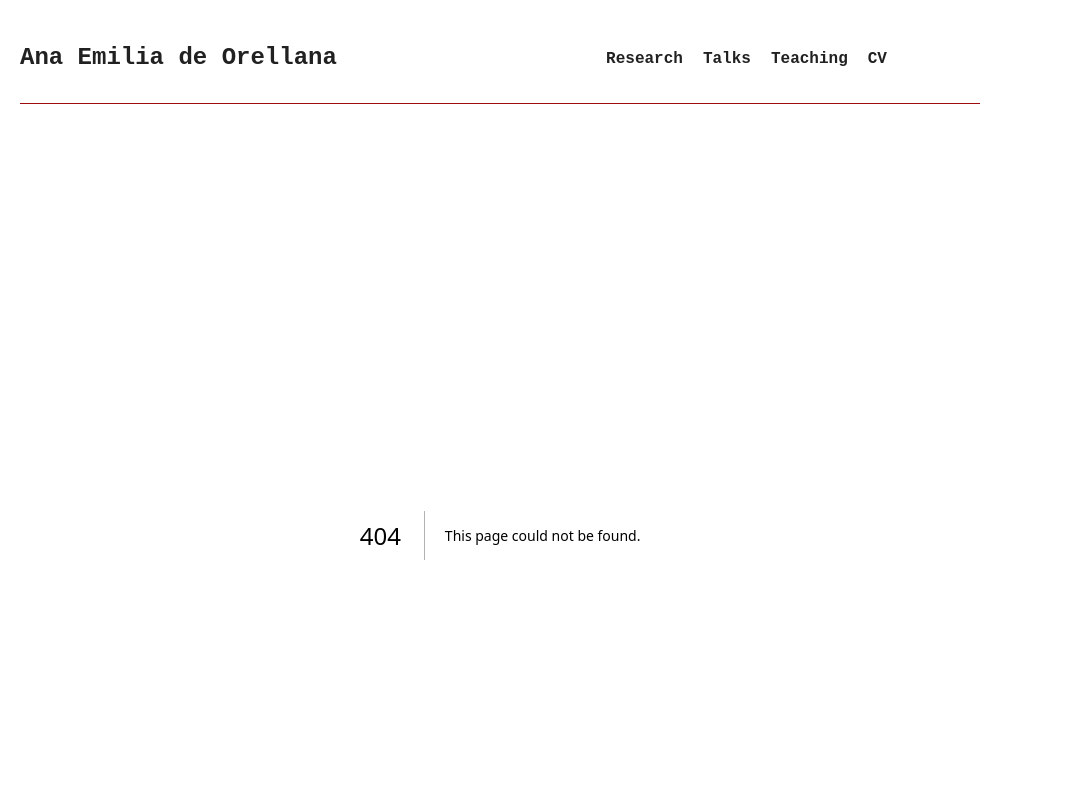
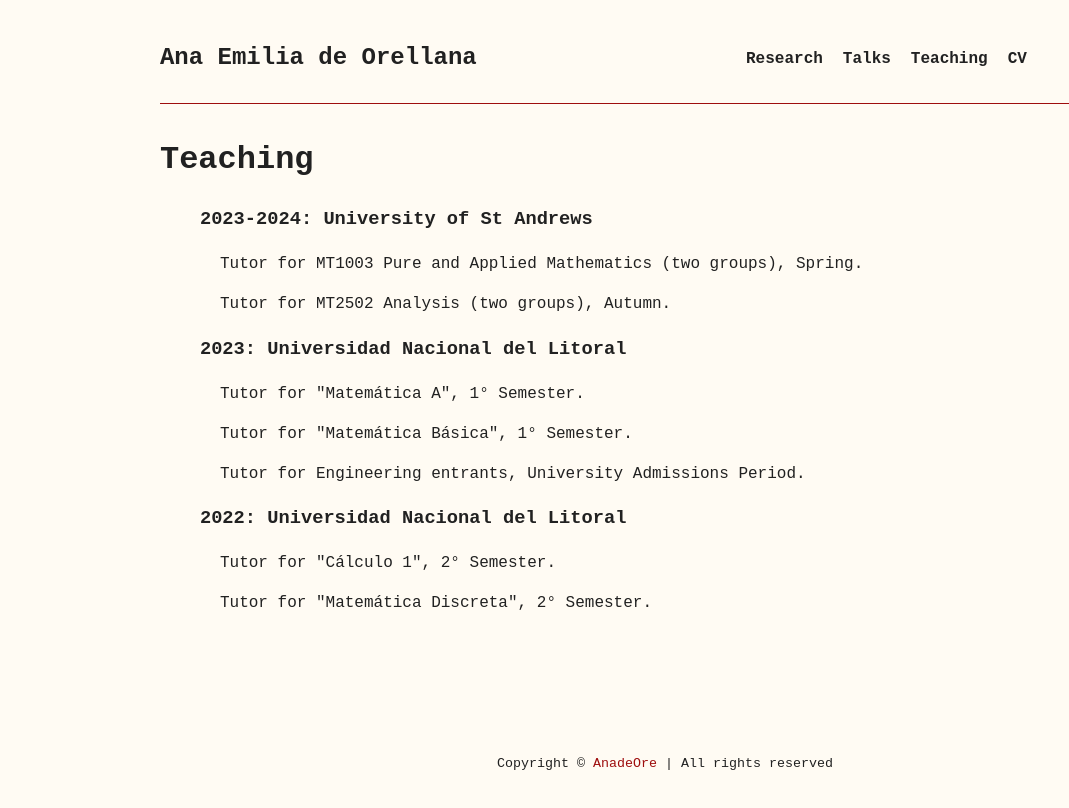
Before and after one commit to AnadeOre/anadeore.github.io, a Next.js app: page /teaching in a window 1280 px wide. Before the commit this address had no page. Shown: the top 808 px of the page, without its empty margins (0-1069 px from the left). Built offline with nearby package versions, Linux system fonts and the light colour scheme.

Commit message:
add teaching

```diff
--- /dev/null
+++ b/src/app/teaching/page.jsx
@@ -0,0 +1,43 @@
+import React from 'react';
+import styles from '../styles/list.module.css';
+import Footer from '../components/Footer';
+
+const Teaching = () => {
+  return (
+    <div>
+      <h1>Teaching</h1>
+      <ul>
+        {/*  */}
+        <li>
+          <h3>2023-2024: University of St Andrews</h3>
+          <div className={styles.indentedSection}>
+            <p>
+              Tutor for MT1003 Pure and Applied Mathematics (two groups),
+              Spring.
+            </p>
+            <p>Tutor for MT2502 Analysis (two groups), Autumn.</p>
+          </div>
+        </li>
+        <li>
+          <h3>2023: Universidad Nacional del Litoral</h3>
+          <div className={styles.indentedSection}>
+            <p>Tutor for "Matemática A", 1° Semester.</p>
+            <p>Tutor for "Matemática Básica", 1° Semester.</p>
+            <p>Tutor for Engineering entrants, University Admissions Period.</p>
+          </div>
+        </li>
+        {/*  */}
+        <li>
+          <h3>2022: Universidad Nacional del Litoral</h3>
+          <div className={styles.indentedSection}>
+            <p>Tutor for "Cálculo 1", 2° Semester.</p>
+            <p>Tutor for "Matemática Discreta", 2° Semester.</p>
+          </div>
+        </li>
+      </ul>
+      <Footer />
+    </div>
+  );
+};
+
+export default Teaching;
```
